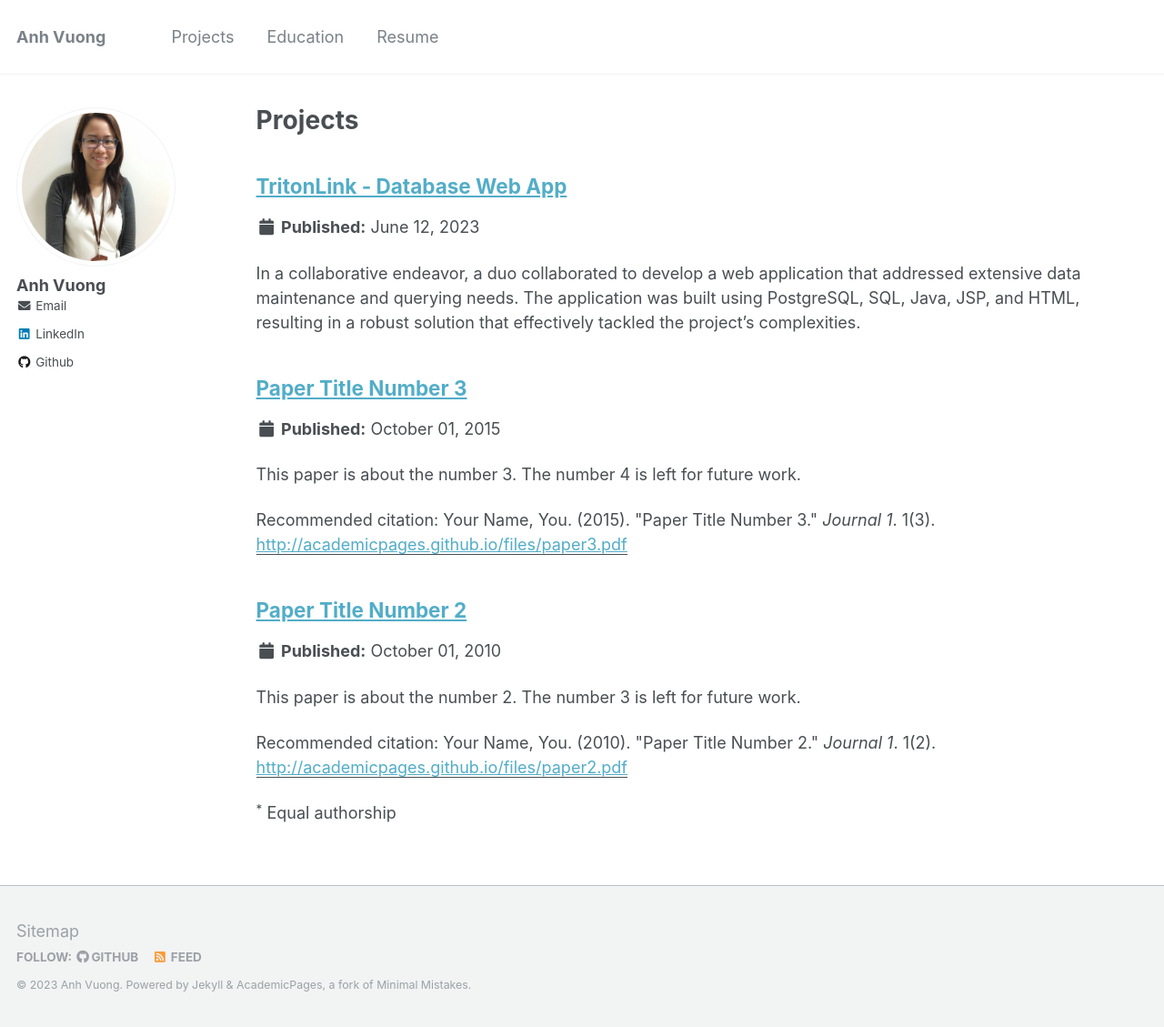
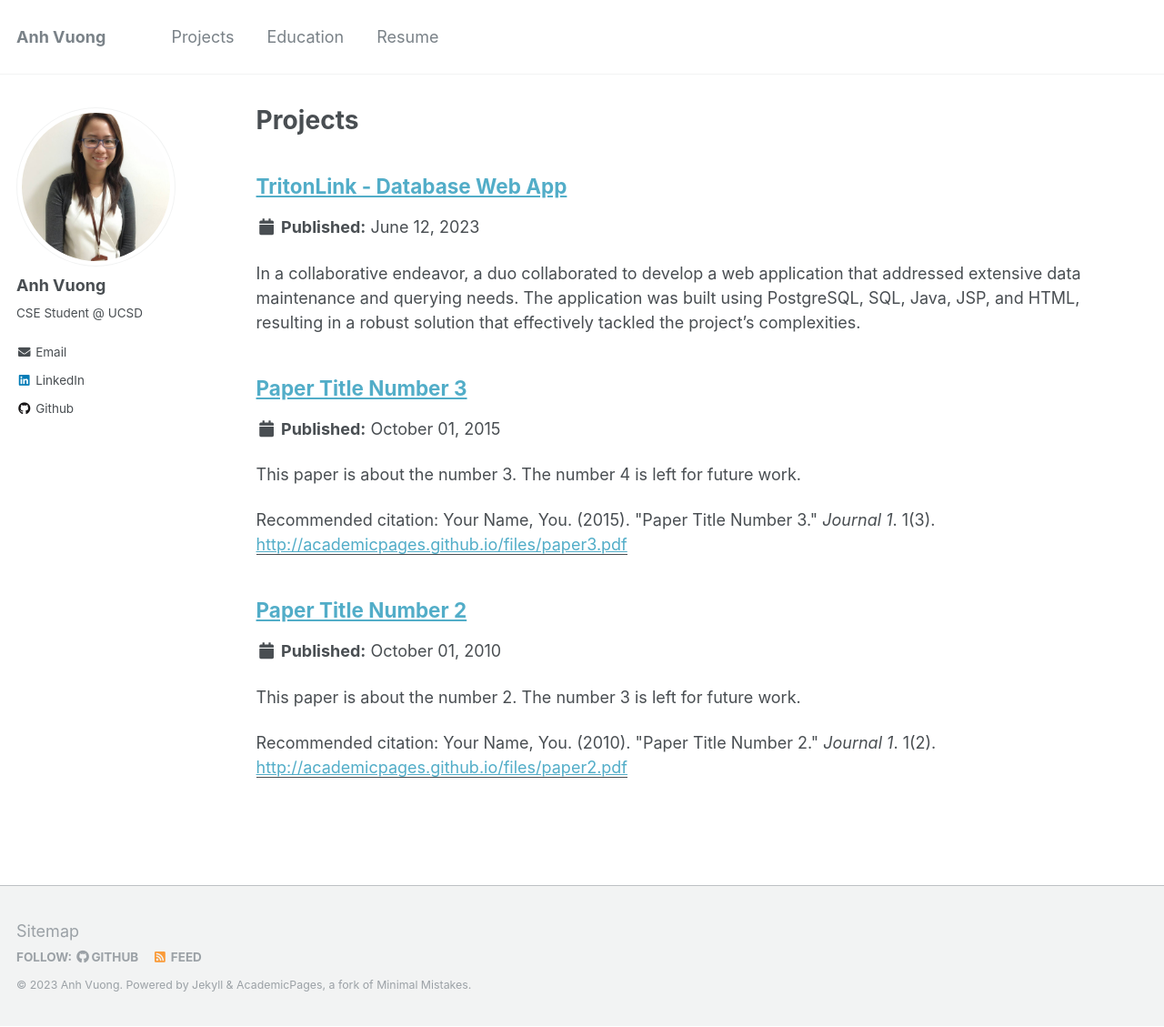
Before and after one commit to ahvuong/ahvuong.github.io, a Jekyll site: the page built from _pages/projects.md, in a window 1280 px wide and 1129 px high. Shown: the whole window at 91% size. Built offline with Jekyll 4.4.1, drawn with Linux system fonts in a browser that asks for light colours.

Commit message:
Fix bugs

```diff
--- a/_config.yml
+++ b/_config.yml
@@ -82,7 +82,7 @@ analytics:
 author:
   name             : "Anh Vuong"
   avatar           : "mypicture.jpg"
-  bio              :
+  bio              : "CSE Student @ UCSD"
   location         :
   employer         :
   pubmed           :
@@ -218,10 +218,10 @@ defaults:
       author_profile: true
       share: true
       comments: true
-  # _publications
+  # _projects
   - scope:
       path: ""
-      type: publications
+      type: projects
     values:
       layout: single
       author_profile: true
--- a/_pages/projects.md
+++ b/_pages/projects.md
@@ -10,5 +10,3 @@ author_profile: true
 {% for post in site.projects reversed %}
   {% include archive-single.html %}
 {% endfor %}
-
-<sup>*</sup> Equal authorship
```
